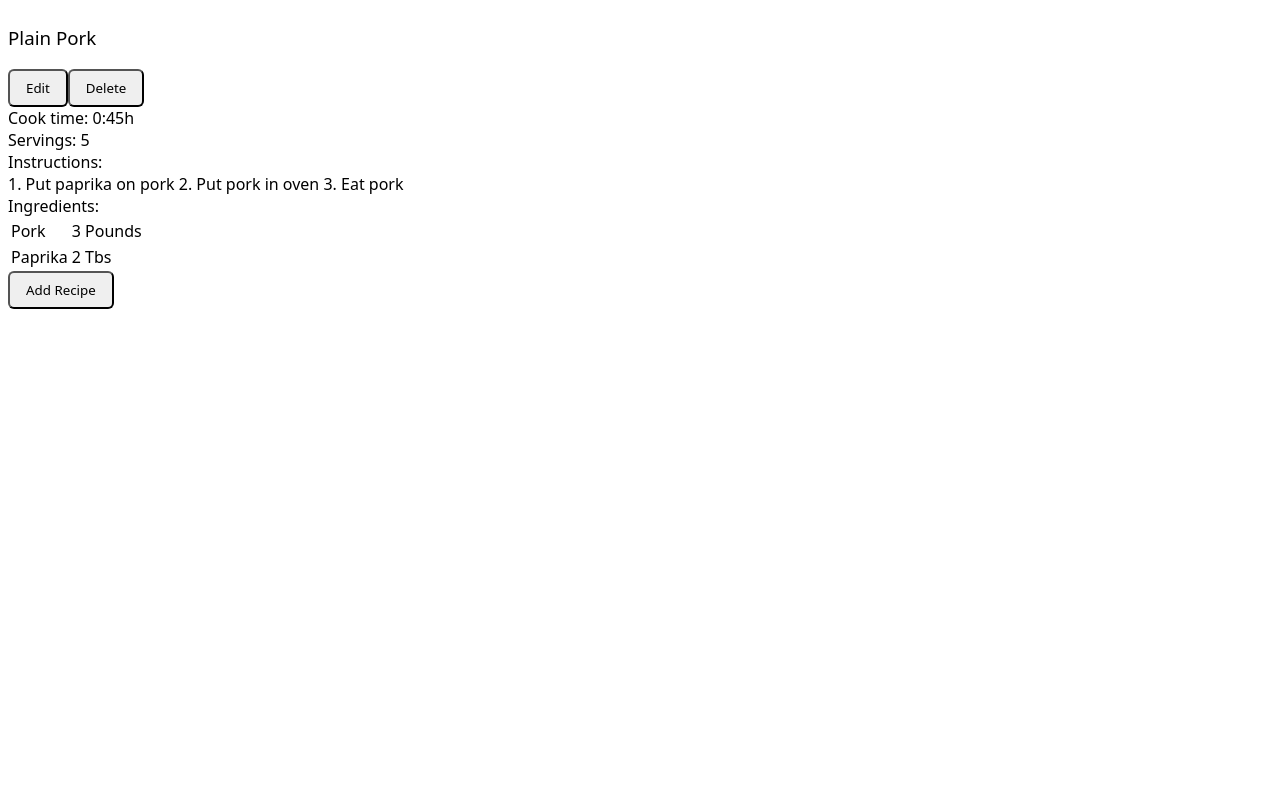
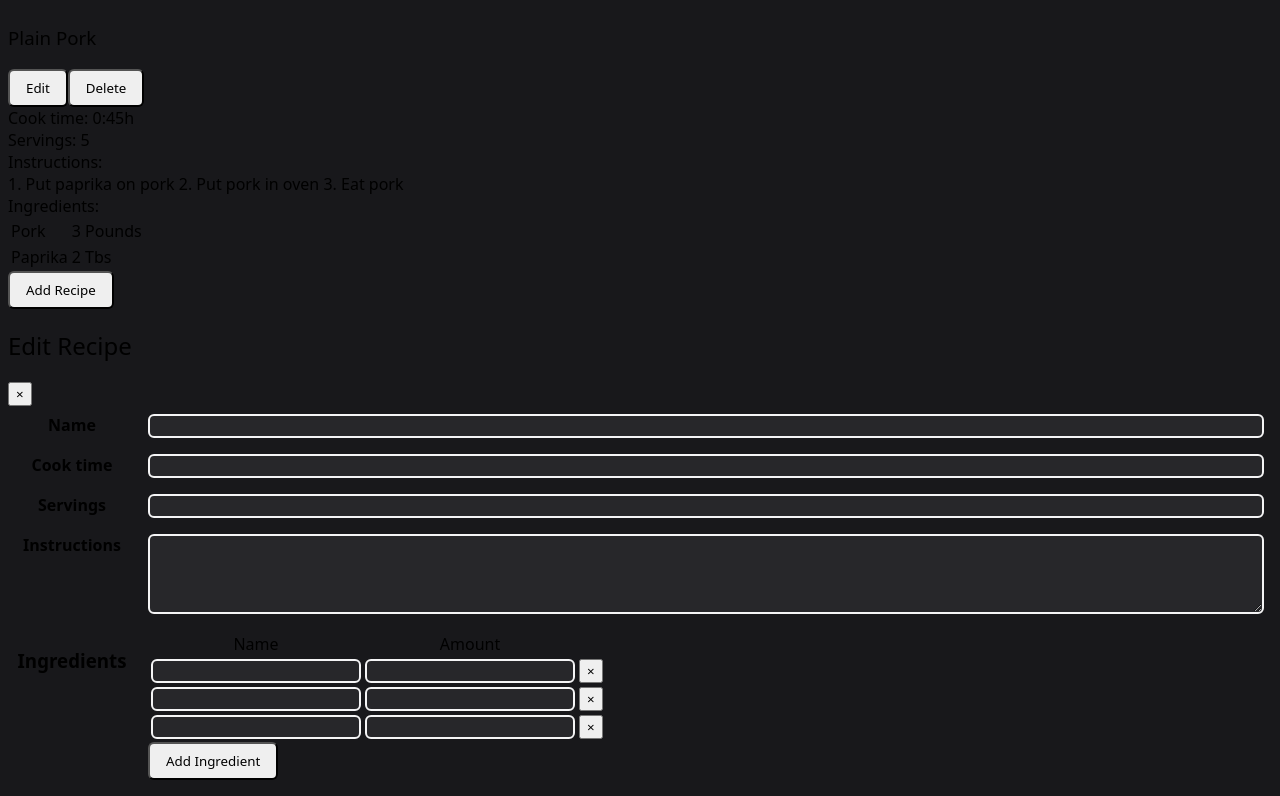
Before and after one commit to MilosD15/recipe-list-app, a React (Create React App) app: page / in a window 1280 px wide. Shown: the part 288-1084 px from the top of the page. Before the commit the page ends 800 px from the top, so only its background shows below. Built offline with nearby package versions, Linux system fonts and the light colour scheme.

Commit message:
markup and styling for edit recipe added

```diff
--- a/src/components/App.js
+++ b/src/components/App.js
@@ -1,5 +1,6 @@
 import React, { useState, useEffect } from "react";
 import RecipeList from "./RecipeList";
+import RecipeEdit from "./RecipeEdit";
 import '../css/app.css';
 import { v4 } from 'uuid';
 
@@ -49,8 +50,9 @@ function App() {
 
   return (
     <RecipeContext.Provider value={recipeContextValue}>
-      <div className="min-h-screen flex bg-zinc-900 text-zinc-100">
+      <div className="flex flex-col-reverse bg-zinc-900 text-zinc-100 md:flex-row md:min-h-screen">
         <RecipeList recipes={recipes} />
+        <RecipeEdit />
       </div>
     </RecipeContext.Provider>
   )
--- /dev/null
+++ b/src/components/IngredientEdit.js
@@ -0,0 +1,17 @@
+import React from 'react'
+
+export default function IngredientEdit() {
+  return (
+    <tr>
+      <td className="w-[45%]">
+        <input type="text" className="form-input w-full mb-1"></input>
+      </td>
+      <td className="w-[45%]">
+        <input type="text" className="form-input w-full mb-1"></input>
+      </td>
+      <td className="w-[10%] text-center text-xl">
+        <button className="rounded-md transition-all duration-300 bg-red-600 hover:bg-red-700 focus:bg-red-700 px-2 py-0 mb-1">&times;</button>
+      </td>
+    </tr>
+  )
+}
--- /dev/null
+++ b/src/components/RecipeEdit.js
@@ -0,0 +1,48 @@
+import React from 'react';
+import IngredientEdit from "./IngredientEdit";
+
+export default function RecipeEdit() {
+  return (
+    <div className="w-full md:w-1/2">
+      <h2 className="text-2xl text-center pt-5 pb-4">Edit Recipe</h2>
+      <button className="text-4xl px-3 absolute top-0 right-0 mr-1 mt-1">&times;</button>
+      <form id="change-recipe-data" className="p-4 pt-0 w-full">
+        <div className="form-group">
+          <label htmlFor="recipe-name" className="form-label">Name</label>
+          <input type="text" name="recipe-name" id="recipe-name" className="form-input" />
+        </div>
+        <div className="form-group">
+          <label htmlFor="recipe-cook-time" className="form-label">Cook time</label>
+          <input type="text" name="recipe-cook-time" id="recipe-cook-time" className="form-input" />
+        </div>
+        <div className="form-group">
+          <label htmlFor="recipe-servings" className="form-label">Servings</label>
+          <input type="number" min="1" name="recipe-servings" id="recipe-servings" className="form-input" />
+        </div>
+        <div className="form-group">
+          <label htmlFor="recipe-instructions" className="form-label">Instructions</label>
+          <textarea id="recipe-instructions" name="recipe-instructions" className="form-input resize-y" rows="4"></textarea>
+        </div>
+        <div className="form-group flex-col sm:flex-row md:flex-col lg:flex-row">
+          <h3 className="form-label">Ingredients</h3>
+          <div className="flex-1 flex flex-col gap-3 w-full">
+            <table>
+              <thead>
+                <tr>
+                  <th className="w-[45%]">Name</th>
+                  <th className="w-[45%]">Amount</th>
+                </tr>
+              </thead>
+              <tbody>
+                <IngredientEdit />
+                <IngredientEdit />
+                <IngredientEdit />
+              </tbody>
+            </table>
+            <button className="theme-button bg-blue-500 hover:bg-blue-600 focus:bg-blue-600 m-auto">Add Ingredient</button>
+          </div>
+        </div>
+      </form>
+    </div>
+  )
+}
--- a/src/components/RecipeList.js
+++ b/src/components/RecipeList.js
@@ -8,14 +8,16 @@ export default function RecipeList({ recipes }) {
   return (
       <div className='recipes-list
       w-full
-      min-h-screen
       border-r-0
       border-solid
       border-zinc-400
+      border-t-2
       flex flex-col
       items-center
       md:w-1/2
       md:border-r-2
+      md:border-t-0
+      md:min-h-screen
       '>
         <div className="pt-5 text-2xl">Recipes</div>
         <div className='w-full'>
@@ -25,7 +27,7 @@ export default function RecipeList({ recipes }) {
             )
           })}
         </div>
-        <button className="theme-button bg-zinc-700 my-5 hover:text-zinc-700 hover:bg-zinc-300 focus:text-zinc-700 focus:bg-zinc-300" onClick={() => handleAddRecipe()}>Add Recipe</button>
+        <button className="theme-button bg-zinc-700 my-5 hover:text-zinc-700 hover:bg-zinc-300 focus:text-zinc-700 focus:bg-zinc-300 mb-6" onClick={() => handleAddRecipe()}>Add Recipe</button>
       </div>
   )
 }
--- a/src/css/app.css
+++ b/src/css/app.css
@@ -1,6 +1,10 @@
 @import-normalize; /* makes your application looks the same in every browser */
 @import "./tailwind.css";
 @import './font.css';
+
+body {
+    @apply bg-zinc-900;
+}
 
 * {
     font-family: "Ubuntu", system-ui;
@@ -8,15 +12,18 @@
     font-style: normal;
 }
 
-.reloaded {
-    animation: fade-out 500ms ease forwards;
-}
-
 .theme-button {
     @apply px-4 py-2 rounded-md transition-all duration-300;
 }
 
-@keyframes fade-out {
-    from { opacity: 0; }
-    to {opacity: 1; }
+.form-group {
+    @apply flex p-2 px-0 gap-3 items-start sm:pr-8 md:pr-2;
 }
+
+.form-label {
+    @apply font-bold w-32 text-center sm:w-40 md:w-32;
+}
+
+.form-input {
+    @apply bg-zinc-800 border-2 border-zinc-100 border-solid min-w-0 flex-1 rounded-md px-1;
+}
```
